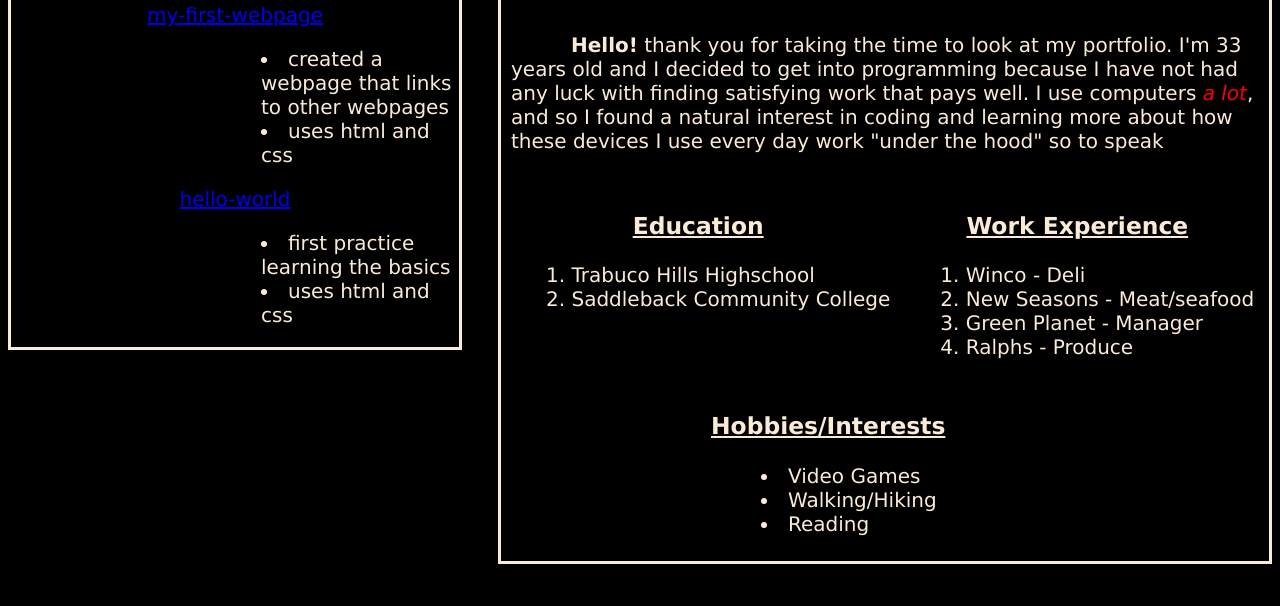
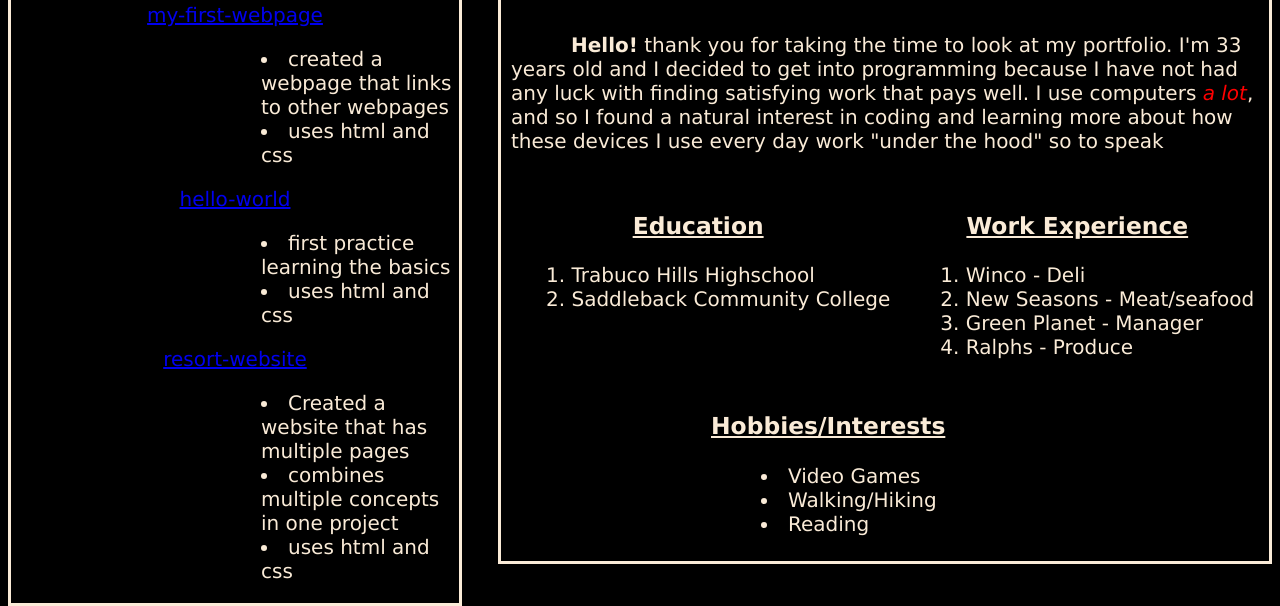
Before and after one commit to Khanjo/Portfolio, a plain HTML site: page index.html in a window 1280 px wide. Shown: the part 746-1352 px from the top of the page. Before the commit the page ends 1310 px from the top, so only its background shows below. Drawn offline with Linux system fonts and the light colour scheme.

Commit message:
added resort website link

```diff
--- a/index.html
+++ b/index.html
@@ -28,6 +28,14 @@
 
         <ul>
             <li>first practice learning the basics</li>
+            <li>uses html and css</li>
+        </ul>
+
+        <p><a href="https://khanjo.github.io/resort-website/">resort-website</a></p>
+
+        <ul>
+            <li>Created a website that has multiple pages</li>
+            <li>combines multiple concepts in one project</li>
             <li>uses html and css</li>
         </ul>
 
```
